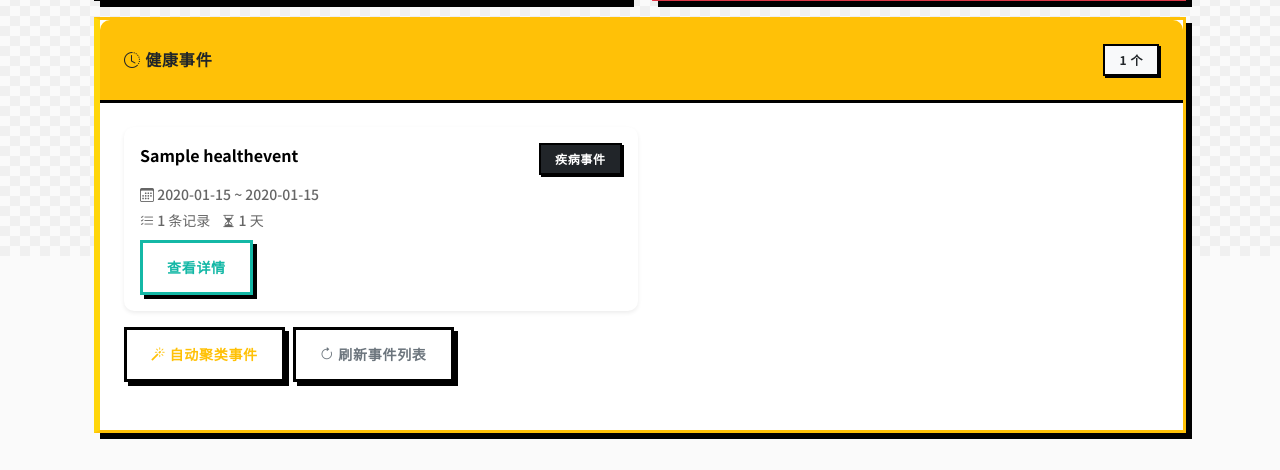
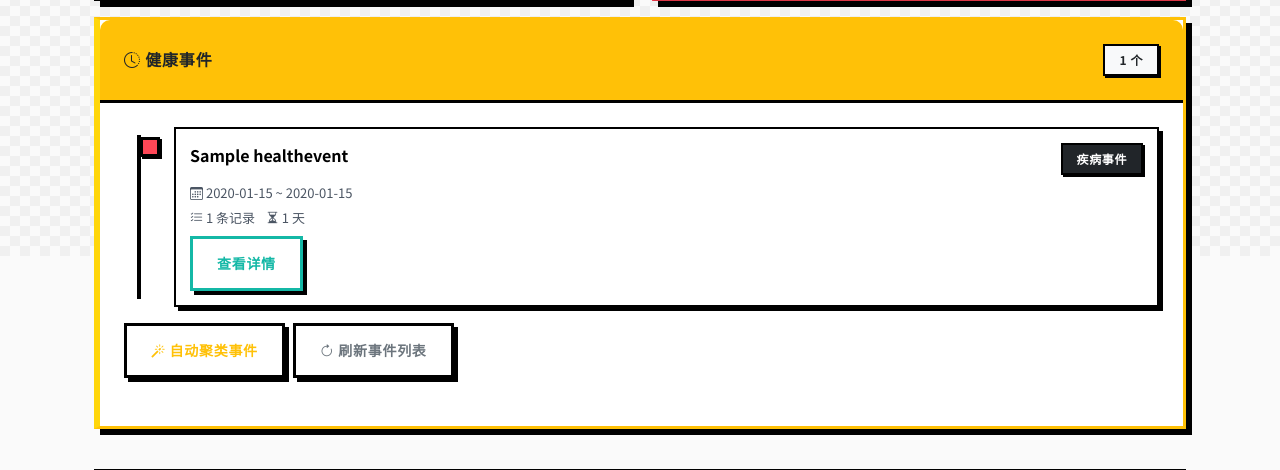
Before and after one commit to Zhou-Joe/health_app, a Django app: page / in a window 1280 px wide. Shown: the part 544-1014 px from the top of the page. Run offline with Django 5.2, Linux system fonts and the light colour scheme; a user stored in the database is signed in; tables that the repository leaves empty hold one stand-in row (values such as "Sample post"); some libraries are stand-ins or nearby versions.

Commit message:
update: dashboard and URLs

```diff
--- a/medical_records/templates/medical_records/dashboard.html
+++ b/medical_records/templates/medical_records/dashboard.html
@@ -449,6 +449,67 @@ p {
     border-color: #000 !important;
     border-width: 2px;
 }
+
+/* 首页事件时间线 */
+.dashboard-events-timeline {
+    position: relative;
+    padding-left: 1rem;
+}
+
+.dashboard-events-timeline::before {
+    content: '';
+    position: absolute;
+    left: 13px;
+    top: 8px;
+    bottom: 8px;
+    width: 4px;
+    background: #000;
+}
+
+.dashboard-events-item {
+    position: relative;
+    display: flex;
+    align-items: flex-start;
+    gap: 0.875rem;
+    margin-bottom: 1rem;
+}
+
+.dashboard-events-item:last-child {
+    margin-bottom: 0;
+}
+
+.dashboard-events-dot {
+    width: 20px;
+    height: 20px;
+    border: 3px solid #000;
+    box-shadow: 2px 2px 0 #000;
+    flex-shrink: 0;
+    margin-top: 0.625rem;
+    position: relative;
+    z-index: 1;
+    background: #fff;
+}
+
+.dashboard-events-dot.illness { background: var(--brutal-red); }
+.dashboard-events-dot.checkup { background: var(--brutal-blue); }
+.dashboard-events-dot.chronic_management { background: #A855F7; }
+.dashboard-events-dot.emergency { background: #FB923C; }
+.dashboard-events-dot.wellness { background: var(--brutal-green); }
+.dashboard-events-dot.medication_course { background: var(--brutal-pink); }
+.dashboard-events-dot.other { background: #94A3B8; }
+
+.dashboard-events-card {
+    border: 2px solid #000;
+    box-shadow: var(--shadow-hard-sm);
+    background: #fff;
+    padding: 0.875rem;
+    flex: 1;
+}
+
+.dashboard-events-meta {
+    font-size: 0.8125rem;
+    color: #4b5563;
+}
 </style>
 {% endblock %}
 
@@ -688,28 +749,27 @@ p {
                         </div>
                         <div class="card-body">
                             {% if recent_events %}
-                                <div class="row g-2">
+                                <div class="dashboard-events-timeline">
                                     {% for event in recent_events %}
-                                    <div class="col-lg-6">
-                                        <div class="card h-100">
-                                            <div class="card-body p-3">
+                                    <div class="dashboard-events-item">
+                                        <div class="dashboard-events-dot {{ event.event_type }}"></div>
+                                        <div class="dashboard-events-card">
                                             <div class="d-flex justify-content-between align-items-start mb-2">
                                                 <div class="fw-bold">{{ event.name }}</div>
                                                 <span class="badge bg-dark">{{ event.get_event_type_display }}</span>
                                             </div>
-                                                <div class="small text-muted mb-1">
+                                            <div class="dashboard-events-meta mb-1">
                                                 <i class="bi bi-calendar3"></i>
                                                 {{ event.start_date|date:"Y-m-d" }}
                                                 {% if event.end_date %} ~ {{ event.end_date|date:"Y-m-d" }}{% endif %}
                                             </div>
-                                                <div class="small text-muted mb-2">
+                                            <div class="dashboard-events-meta mb-2">
                                                 <i class="bi bi-list-check"></i> {{ event.item_count }} 条记录
                                                 <span class="ms-2"><i class="bi bi-hourglass-split"></i> {{ event.duration_days }} 天</span>
                                             </div>
                                             <a href="{% url 'medical_records:event_detail' event.id %}" class="btn btn-sm btn-outline-primary">
                                                 查看详情
                                             </a>
-                                            </div>
                                         </div>
                                     </div>
                                     {% endfor %}
--- a/medical_records/urls.py
+++ b/medical_records/urls.py
@@ -18,6 +18,9 @@ urlpatterns = [
     path('settings/', views.system_settings, name='system_settings'),
     path('profile/', views.user_profile, name='user_profile'),
     path('health-management/', views.health_management, name='health_management'),
+    # 兼容错误/历史入口，避免外部链接导致404
+    path('-management/', views.health_management),
+    path('management/', views.health_management),
     path('caregivers/', views.caregiver_access, name='caregiver_access'),
     path('shared/', views.shared_access, name='shared_access'),
     path('shared/<int:owner_id>/checkups/', views.shared_checkups, name='shared_checkups'),
```
Lines whose indentation alone changed are shown as unchanged.
